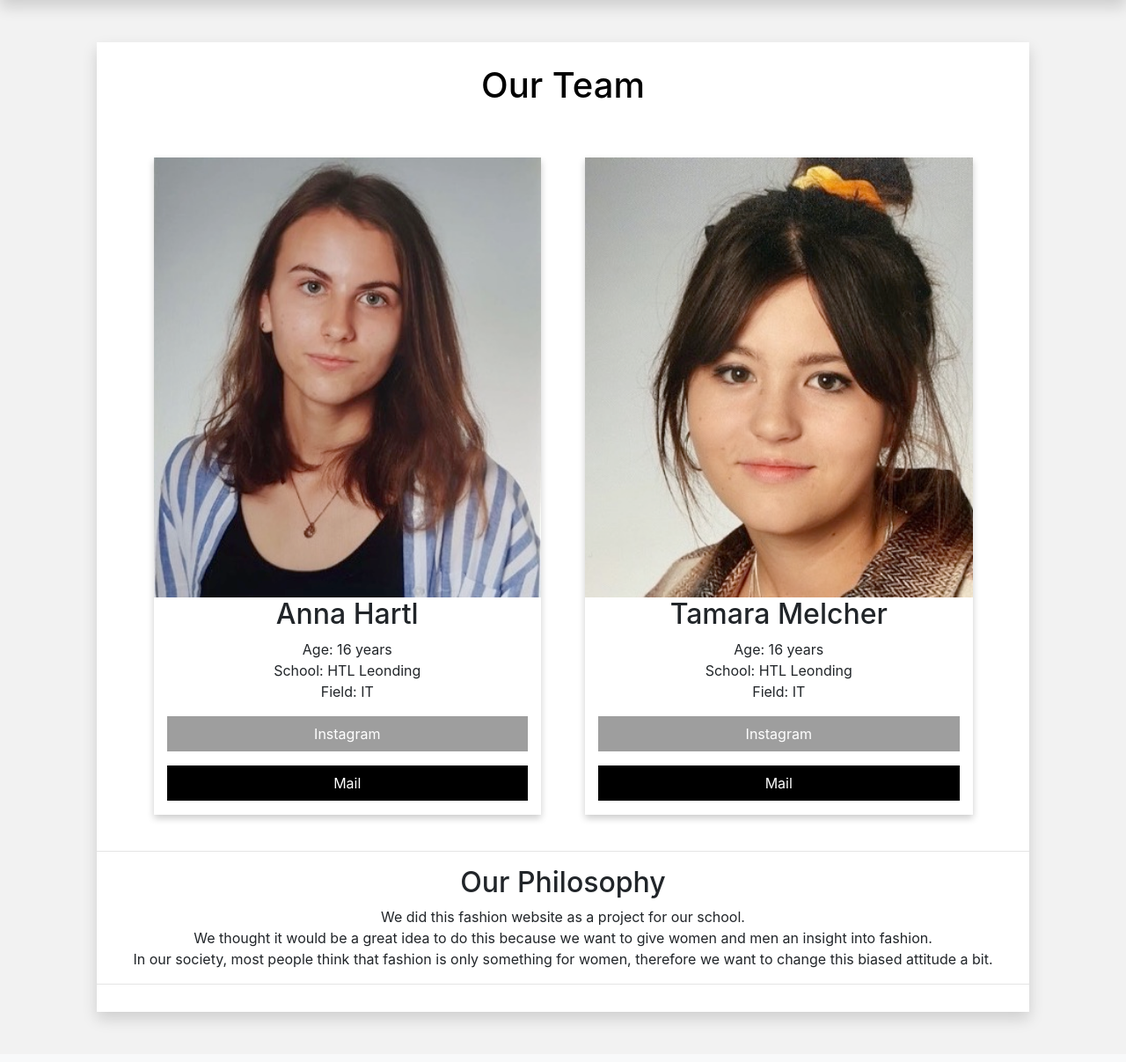
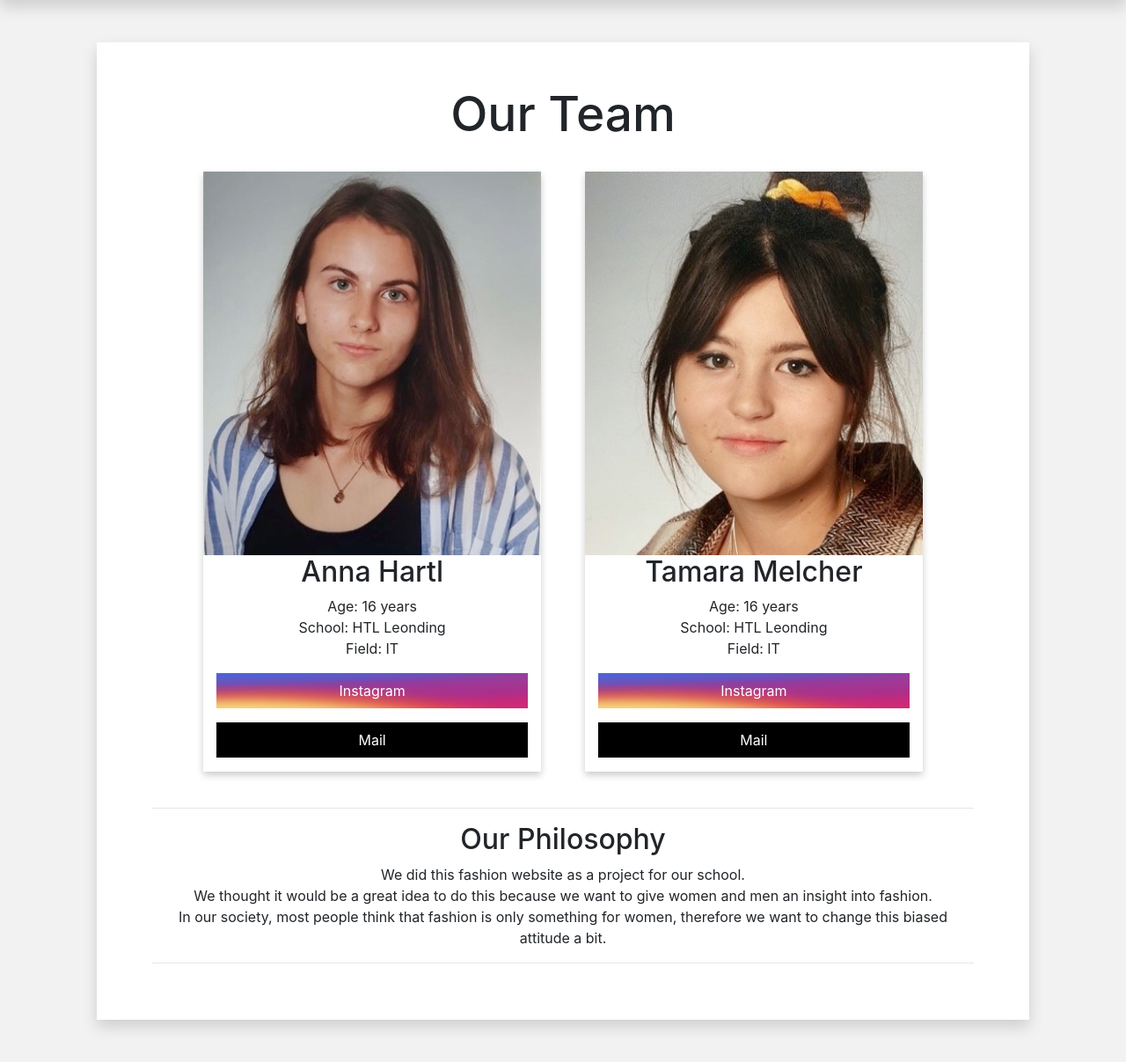
Before and after one commit to AnnaHartl/Project_Fashion-Website, a PHP site: page /contact.php in a window 1280 px wide. Shown: the part 64-1271 px from the top of the page at 88% size. Before the commit the page ends 1231 px from the top, so only its background shows below. Run offline with PHP 8.4, Linux system fonts and the light colour scheme; grey boxes are pictures that could not be loaded.

Commit message:
reformated contact page
* added insta button in folder

```diff
--- a/webserver/root/contact.php
+++ b/webserver/root/contact.php
@@ -12,6 +12,7 @@
 
      <link href="vendor/bootstrap/css/bootstrap.css" rel="stylesheet">
      <link href="css/contact.css" rel="stylesheet">
+     <link href="css/specialAddings.css" rel="stylesheet">
 
  </head>
 
@@ -48,15 +49,14 @@
      <section>
               <div class="container text-center">
                   <div class="card border-0 shadow my-5">
-                      <div class="about-section">
-                          <h1>Our Team</h1>
-                      </div>
-
+                    <div class="card-body p-5">
+                      <div class="container">
+                          <h1 class="h1-big">Our Team</h1>
                       <div class="row">
 
                           <div class="column">
                               <div class="card">
-                                  <img src="Pictures\Anna.jpg" alt="Anna" style="width:100%">
+                                  <img src="Pictures/Contact/Anna.jpg" alt="Anna" style="width:100%">
                                   <div class="container">
                                       <h2>Anna Hartl</h2>
                                       <p>Age: 16 years <br>
@@ -75,7 +75,7 @@
 
                           <div class="column">
                               <div class="card">
-                                  <img src="Pictures/Tamara.jpg" alt="Tamara" style="width:100%">
+                                  <img src="Pictures/Contact/Tamara.jpg" alt="Tamara" style="width:100%">
                                   <div class="container">
                                       <h2>Tamara Melcher</h2>
                                       <p>Age: 16 years <br>
@@ -98,5 +98,7 @@
                       </div>
                   </div>
               </div>
+            </div>
+        </div>
           </section>
  </body>
--- a/webserver/root/css/contact.css
+++ b/webserver/root/css/contact.css
@@ -1,5 +1,5 @@
 .ig-button{
-  background: url(https://www.trace.agency/wp-content/uploads/2018/10/new-instagram-color-background-latest.jpg);
+  background: url(../Pictures/Contact/ig.jpg);
   background-size: 450px 50px;
 }
 
```
Also changed, not shown: webserver/root/Outfits/jeans.php (+12 -12 lines), webserver/root/Pictures/Contact/Anna.jpg (renamed from webserver/root/Pictures/Anna.jpg), webserver/root/Pictures/Contact/Tamara.jpg (renamed from webserver/root/Pictures/Tamara.jpg), webserver/root/Pictures/Contact/ig.jpg (added), 1 other file.
